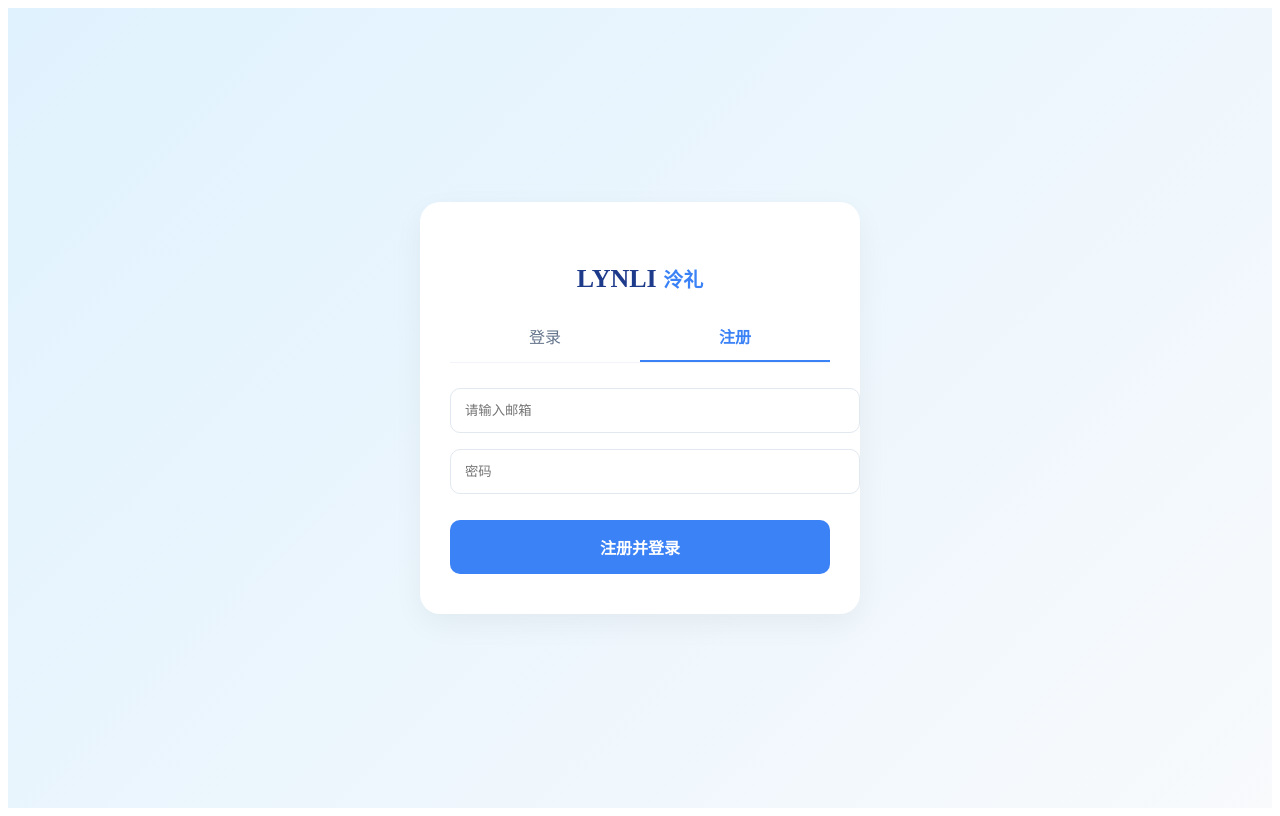
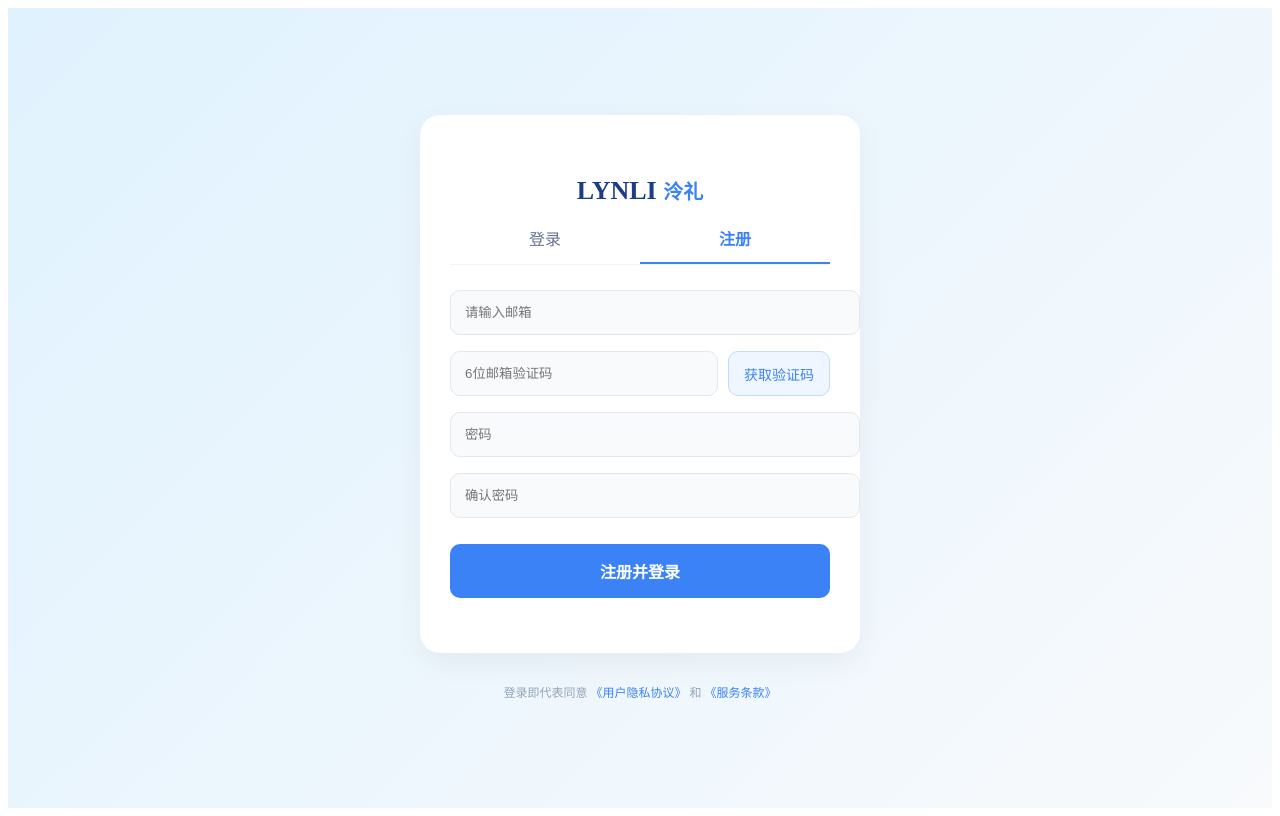
Before and after one commit to shuji-chu/lynli-shop, a Vue app: page / in a window 1280 px wide. Both pictures are taken after a click on the element "注册". Built offline with nearby package versions, Linux system fonts and the light colour scheme; the HTML template or start-up script is replaced by a standard one.

Commit message:
feat: 完善登录注册，加入图形验证码、邮箱验证码、找回密码及隐私协议

```diff
--- a/src/views/AuthView.vue
+++ b/src/views/AuthView.vue
@@ -1,57 +1,160 @@
 <template>
-  <div style="min-height: 100vh; display: flex; align-items: center; justify-content: center; background: linear-gradient(135deg,#e0f2fe,#f8fafc);">
+  <div style="min-height: 100vh; display: flex; flex-direction: column; align-items: center; justify-content: center; background: linear-gradient(135deg,#e0f2fe,#f8fafc);">
+
+    <!-- 登录/注册卡片 -->
     <div style="width: 90%; max-width: 380px; background: #fff; padding: 40px 30px; border-radius: 20px; box-shadow: 0 10px 30px rgba(0,0,0,0.05);">
-      <h2 style="text-align: center; font-size: 26px; font-weight: 900; color: #1e3a8a; margin-bottom: 30px;">LYNLI <span style="color: #3b82f6; font-size: 20px;">泠礼</span></h2>
 
-      <div style="display: flex; border-bottom: 1px solid #f1f5f9; margin-bottom: 25px;">
+      <h2 style="text-align: center; font-size: 26px; font-weight: 900; color: #1e3a8a; margin-bottom: 20px;">LYNLI <span style="color: #3b82f6; font-size: 20px;">泠礼</span></h2>
+
+      <!-- 顶部 Tab -->
+      <div v-if="mode !== 'forget'" style="display: flex; border-bottom: 1px solid #f1f5f9; margin-bottom: 25px;">
         <div @click="mode='login'" :style="{flex:1,textAlign:'center',paddingBottom:'12px',color: mode==='login' ? '#3b82f6' : '#64748b', borderBottom: mode==='login' ? '2px solid #3b82f6' : 'none', cursor:'pointer', fontWeight: mode==='login'?'bold':'normal'}">登录</div>
         <div @click="mode='register'" :style="{flex:1,textAlign:'center',paddingBottom:'12px',color: mode==='register' ? '#3b82f6' : '#64748b', borderBottom: mode==='register' ? '2px solid #3b82f6' : 'none', cursor:'pointer', fontWeight: mode==='register'?'bold':'normal'}">注册</div>
       </div>
 
+      <h3 v-else style="text-align: center; color: #3b82f6; margin-bottom: 20px;">重置密码</h3>
+
       <form @submit.prevent="submit" style="display:flex;flex-direction:column;gap:16px;">
-        <input v-model="form.email" type="email" placeholder="请输入邮箱" required style="width:100%;padding:14px;border:1px solid #e2e8f0;border-radius:10px;outline:none;" />
 
-        <input v-model="form.password" type="password" placeholder="密码" required style="width:100%;padding:14px;border:1px solid #e2e8f0;border-radius:10px;outline:none;" />
+        <input v-model="form.email" type="email" placeholder="请输入邮箱" required style="width:100%;padding:14px;border:1px solid #e2e8f0;border-radius:10px;outline:none; background:#f8fafc;" />
+
+        <div v-if="mode !== 'login'" style="display: flex; gap: 10px;">
+          <input v-model="form.emailCode" placeholder="6位邮箱验证码" maxlength="6" required style="flex:1;padding:14px;border:1px solid #e2e8f0;border-radius:10px;outline:none; background:#f8fafc;" />
+          <button type="button" @click="sendEmailCode" :disabled="counting" style="background:#eff6ff;color:#3b82f6;border:1px solid #bfdbfe;border-radius:10px;padding:0 15px; font-size:14px;">
+            {{ counting ? countdown + 's' : '获取验证码' }}
+          </button>
+        </div>
+
+        <input v-model="form.password" type="password" :placeholder="mode === 'forget' ? '请输入新密码' : '密码'" required style="width:100%;padding:14px;border:1px solid #e2e8f0;border-radius:10px;outline:none; background:#f8fafc;" />
+
+        <input v-if="mode === 'register'" v-model="form.rePassword" type="password" placeholder="确认密码" required style="width:100%;padding:14px;border:1px solid #e2e8f0;border-radius:10px;outline:none; background:#f8fafc;" />
+
+        <div v-if="mode === 'login'" style="display: flex; gap: 10px; align-items: center;">
+          <input v-model="form.captcha" placeholder="4位图形码" maxlength="4" required style="flex:1;padding:14px;border:1px solid #e2e8f0;border-radius:10px;outline:none; background:#f8fafc;" />
+          <div @click="generateCaptcha" style="cursor:pointer; user-select:none; background:#e2e8f0; color:#1e3a8a; font-weight:bold; letter-spacing:3px; padding:12px 15px; border-radius:10px; font-family:monospace; font-size:18px;">
+            {{ captchaText }}
+          </div>
+        </div>
 
         <button type="submit" style="background:#3b82f6;color:#fff;border:none;padding:15px;border-radius:10px;font-size:16px;font-weight:bold;margin-top:10px;">
-          {{ mode === 'login' ? '立即登录' : '注册并登录' }}
+          {{ mode === 'login' ? '立即登录' : mode === 'register' ? '注册并登录' : '重置密码' }}
         </button>
       </form>
+
+      <div style="display:flex; justify-content:flex-end; margin-top:15px; font-size:14px; color:#64748b;">
+        <span v-if="mode === 'login'" @click="mode='forget'" style="cursor:pointer;">忘记密码？</span>
+        <span v-if="mode === 'forget'" @click="mode='login'" style="cursor:pointer; color:#3b82f6;">返回登录</span>
+      </div>
+
+    </div>
+
+    <div style="margin-top: 30px; font-size: 12px; color: #94a3b8; text-align: center;">
+      登录即代表同意 <a href="#" style="color:#3b82f6; text-decoration:none;">《用户隐私协议》</a> 和 <a href="#" style="color:#3b82f6; text-decoration:none;">《服务条款》</a>
     </div>
   </div>
 </template>
 
 <script setup>
-import { ref, reactive } from 'vue'
+import { ref, reactive, onMounted } from 'vue'
 import { useRouter } from 'vue-router'
 
 const router = useRouter()
 const mode = ref('login')
-const form = reactive({ email: '', password: '' })
+const form = reactive({ email: '', password: '', rePassword: '', emailCode: '', captcha: '' })
+
 const API = 'https://api.lynli.me'
+const counting = ref(false)
+const countdown = ref(60)
+const captchaText = ref('')
 
-async function submit() {
+const generateCaptcha = () => {
+  const chars = 'ABCDEFGHJKMNPQRSTWXYZ23456789'
+  let res = ''
+  for (let i = 0; i < 4; i++) {
+    res += chars[Math.floor(Math.random() * chars.length)]
+  }
+  captchaText.value = res
+}
+onMounted(() => generateCaptcha())
+
+const sendEmailCode = async () => {
+  if (!form.email) return alert('请先输入邮箱')
+  counting.value = true
+  countdown.value = 60
+
   try {
-    let res
-    if (mode.value === 'login') res = await fetch(API + '/api/v1/auth/login', {
-      method: 'POST', headers: { 'Content-Type': 'application/json' }, body: JSON.stringify(form)
+    const res = await fetch(API + '/api/v1/auth/send_code', {
+      method: 'POST',
+      headers: { 'Content-Type': 'application/json' },
+      body: JSON.stringify({ email: form.email })
     })
-    if (mode.value === 'register') res = await fetch(API + '/api/v1/auth/register', {
-      method: 'POST', headers: { 'Content-Type': 'application/json' }, body: JSON.stringify(form)
+    if (res.ok) {
+      alert('验证码已发送，请查收邮箱')
+      const timer = setInterval(() => {
+        countdown.value--
+        if (countdown.value <= 0) { clearInterval(timer); counting.value = false }
+      }, 1000)
+    } else {
+      counting.value = false
+      alert('发送失败，请检查邮箱')
+    }
+  } catch (e) {
+    counting.value = false
+    alert('网络错误')
+  }
+}
+
+const submit = async () => {
+  if (mode.value === 'login' && form.captcha.toUpperCase() !== captchaText.value) {
+    alert('图形验证码错误'); generateCaptcha(); form.captcha = ''; return
+  }
+  if (mode.value === 'register' && form.password !== form.rePassword) {
+    return alert('两次输入的密码不一致')
+  }
+
+  try {
+    let url = ''
+    let body = {}
+
+    if (mode.value === 'login') {
+      url = API + '/api/v1/auth/login'
+      body = { email: form.email, password: form.password }
+    } else if (mode.value === 'register') {
+      url = API + '/api/v1/auth/register'
+      body = { email: form.email, password: form.password, code: form.emailCode }
+    } else if (mode.value === 'forget') {
+      url = API + '/api/v1/auth/reset_password'
+      body = { email: form.email, password: form.password, code: form.emailCode }
+    }
+
+    const res = await fetch(url, {
+      method: 'POST',
+      headers: { 'Content-Type': 'application/json' },
+      body: JSON.stringify(body)
     })
 
     const data = await res.json()
-    const token = data?.data?.token || data?.token || data?.access_token
 
-    if (token) {
-      localStorage.setItem('token', token)
-      // 🔥 核心：登录成功，直接去商城！
-      router.push('/shop')
+    if (res.ok) {
+      if (mode.value === 'forget') {
+        alert('密码重置成功，请重新登录')
+        mode.value = 'login'
+        form.password = ''
+        return
+      }
+
+      const token = data?.data?.token || data?.token || data?.access_token
+      if (token) {
+        localStorage.setItem('token', token)
+        router.push('/shop')
+      } else {
+        alert('接口未返回 Token')
+      }
     } else {
-      alert('登录失败，未获取到 token')
+      alert(data.message || '操作失败，请检查输入')
     }
-  } catch(e) {
-    alert('操作失败')
+  } catch (e) {
+    alert('请求失败，请检查网络')
   }
 }
 </script>
```
